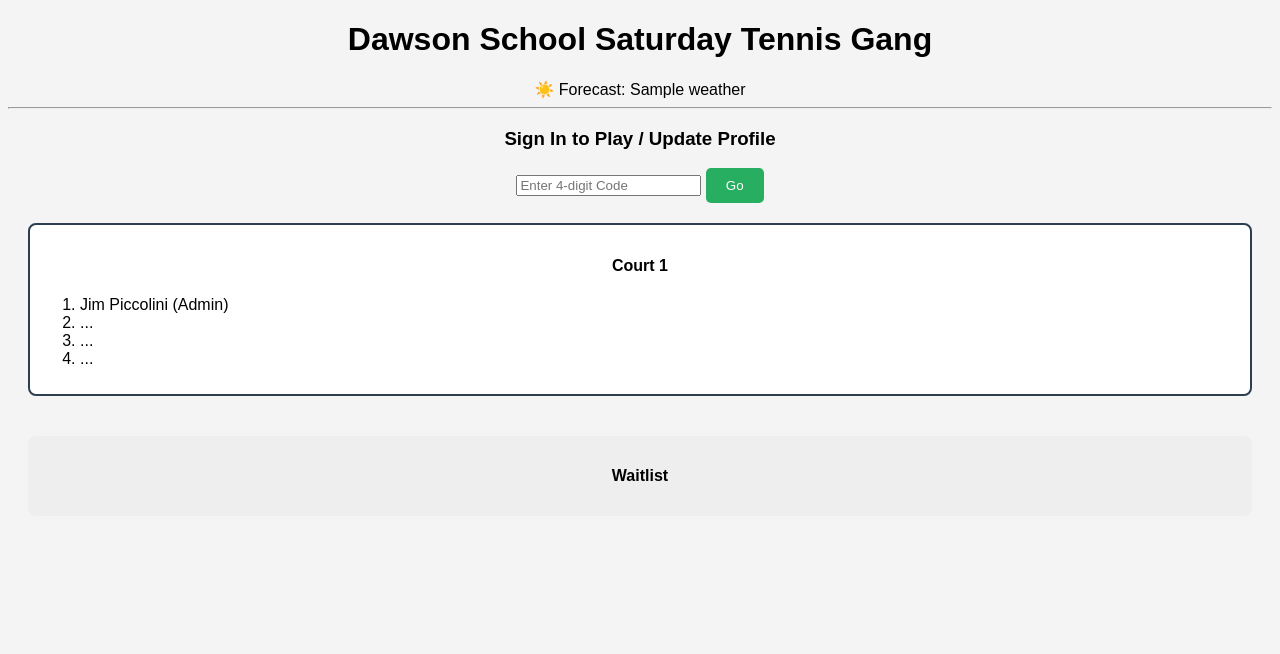
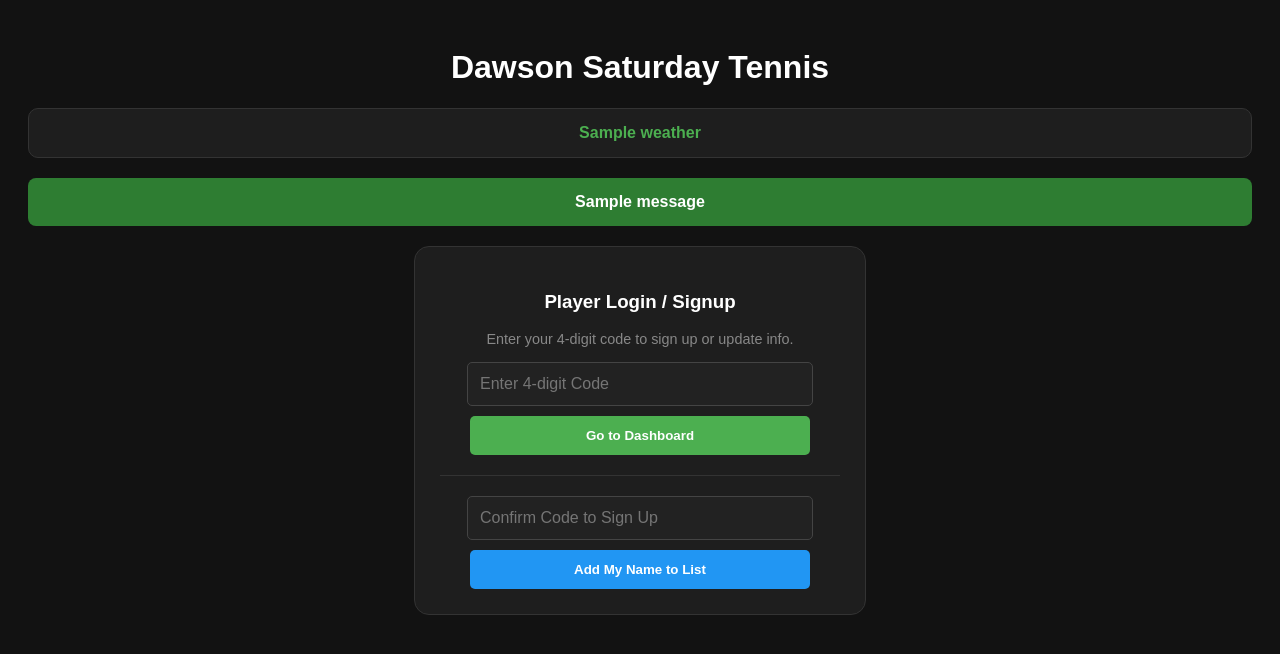
Before and after one commit to jpiccolini/saturday-tennis, a Python web app: template templates/index.html in a window 1280 px wide. Shown: the top 654 px of the page. Run offline with Jinja, Linux system fonts and the light colour scheme; the template is opened without the code that fills it: most values are stand-ins (such as "Sample title", 1, 10 or a date in 2020); one stand-in notice (Sample message) is shown.

Commit message:
Update index.html

```diff
--- a/templates/index.html
+++ b/templates/index.html
@@ -1,43 +1,51 @@
 <!DOCTYPE html>
 <html>
 <head>
-    <title>Dawson Saturday Tennis</title>
-    <meta name="viewport" content="width=device-width, initial-scale=1">
+    <title>Dawson Tennis Gang</title>
+    <meta name="viewport" content="width=device-width, initial-scale=1.0">
     <style>
-        body { font-family: sans-serif; text-align: center; background: #f4f4f4; }
-        .court-grid { display: grid; grid-template-columns: repeat(auto-fit, minmax(200px, 1fr)); gap: 20px; padding: 20px; }
-        .court { background: white; border: 2px solid #2c3e50; border-radius: 8px; padding: 10px; }
-        .waitlist { background: #eee; padding: 10px; margin: 20px; border-radius: 8px; }
-        .btn { background: #27ae60; color: white; padding: 10px 20px; border: none; border-radius: 5px; cursor: pointer; }
+        body { font-family: sans-serif; background: #121212; color: white; text-align: center; padding: 20px; }
+        .weather { background: #1e1e1e; padding: 15px; border-radius: 10px; margin-bottom: 20px; color: #4CAF50; border: 1px solid #333; }
+        .box { background: #1e1e1e; padding: 25px; border-radius: 15px; max-width: 400px; margin: 0 auto; border: 1px solid #333; }
+        input { padding: 12px; border-radius: 5px; border: 1px solid #444; background: #222; color: white; width: 80%; margin-bottom: 10px; font-size: 16px; }
+        button { padding: 12px 24px; background: #4CAF50; color: white; border: none; border-radius: 5px; cursor: pointer; font-weight: bold; width: 85%; }
+        .alert { padding: 15px; margin-bottom: 20px; border-radius: 8px; font-weight: bold; }
+        .success { background: #2e7d32; color: white; }
+        .error { background: #d32f2f; color: white; }
     </style>
 </head>
 <body>
-    <h1>Dawson School Saturday Tennis Gang</h1>
-    <div id="weather">☀️ Forecast: {{ weather }}</div>
 
-    <hr>
+    <h1>Dawson Saturday Tennis</h1>
 
-    <h3>Sign In to Play / Update Profile</h3>
-    <form action="/login" method="post">
-        <input type="text" name="code" placeholder="Enter 4-digit Code" required maxlength="4">
-        <button type="submit" class="btn">Go</button>
-    </form>
+    <div class="weather">
+        <strong>{{ weather }}</strong>
+    </div>
 
-    <div class="court-grid">
-        <div class="court">
-            <h4>Court 1</h4>
-            <ol align="left">
-                <li>Jim Piccolini (Admin)</li>
-                <li>...</li>
-                <li>...</li>
-                <li>...</li>
-            </ol>
-        </div>
-        </div>
+    {% with messages = get_flashed_messages(with_categories=true) %}
+      {% if messages %}
+        {% for category, message in messages %}
+          <div class="alert {{ category }}">{{ message }}</div>
+        {% endfor %}
+      {% endif %}
+    {% endwith %}
 
-    <div class="waitlist">
-        <h4>Waitlist</h4>
-        <ul id="wait-items"></ul>
+    <div class="box">
+        <h3>Player Login / Signup</h3>
+        <p style="color: #888; font-size: 0.9em;">Enter your 4-digit code to sign up or update info.</p>
+
+        <form action="/login" method="POST">
+            <input type="text" name="code" placeholder="Enter 4-digit Code" required>
+            <button type="submit">Go to Dashboard</button>
+        </form>
+
+        <hr style="border: 0; border-top: 1px solid #333; margin: 20px 0;">
+
+        <form action="/signup" method="POST">
+            <input type="text" name="id" placeholder="Confirm Code to Sign Up" required>
+            <button type="submit" style="background: #2196F3;">Add My Name to List</button>
+        </form>
     </div>
+
 </body>
 </html>
```
